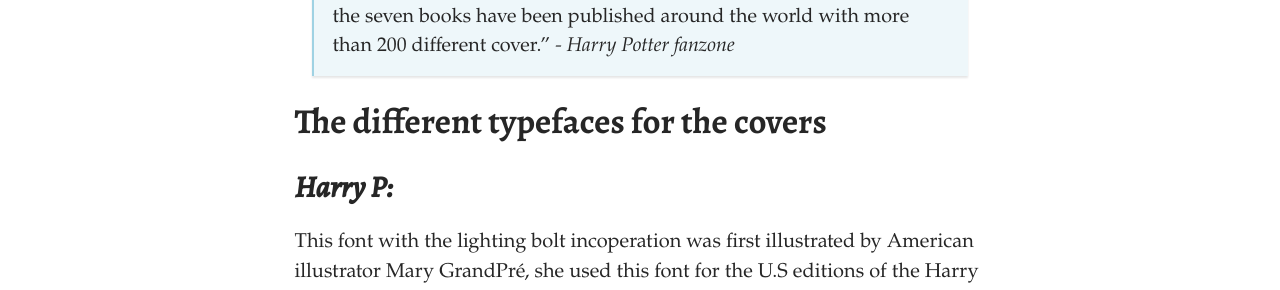
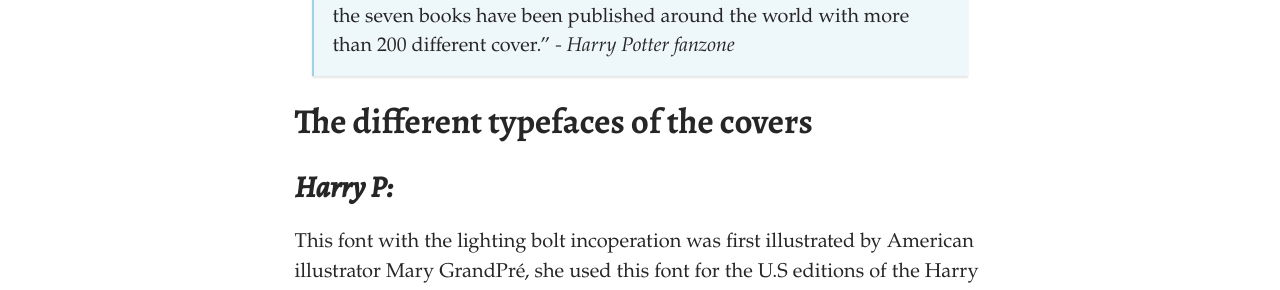
Before and after one commit to charlotteaashley/typo-design-template, a Jekyll site: the page built from _posts/2021-10-01-book-typography-harry-potter-series.md, in a window 1280 px wide and 900 px high, scrolled down 516 px. Shown: the part 163-453 px from the top of the window. Built offline with Jekyll 4.4.1, drawn with Linux system fonts in a browser that asks for light colours; some web fonts are replaced.

Commit message:
Update Post “2021-10-01-book-typography-harry-potter-series”

```diff
--- a/_posts/2021-10-01-book-typography-harry-potter-series.md
+++ b/_posts/2021-10-01-book-typography-harry-potter-series.md
@@ -10,7 +10,7 @@
 
 > "Since the release of Harry Potter and the Philosopher's Stone in 1997, the seven books have been published around the world with more than 200 different cover." *\- Harry Potter fanzone*
 
-## The different typefaces for the covers
+## The different typefaces of the covers
 
 ### ***Harry P:***
 
@@ -21,3 +21,5 @@
 ### *Times New Roman:*
 
 On the U.K bloomsbury editions of the novels, the font 'Times New Roman' is used with slight alterations.
+
+![](../uploads/screenshot-2021-10-04-at-23.09.38.png)
```
Also changed, not shown: uploads/screenshot-2021-10-04-at-23.09.38.png (added).
